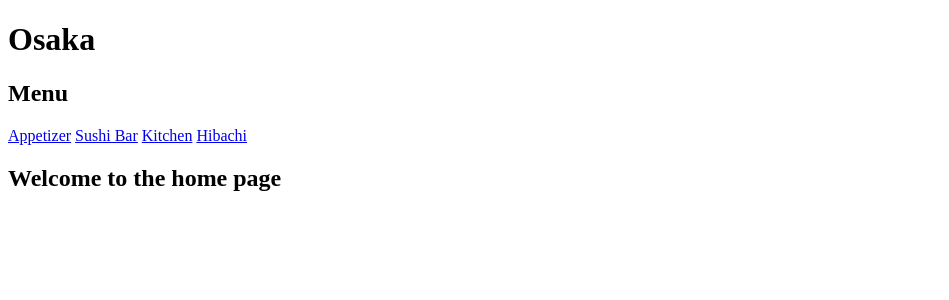
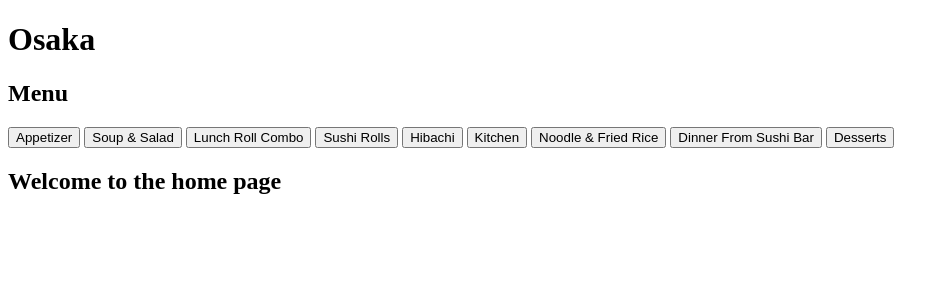
Before and after one commit to mcPython04/osakaMenu, a Django app: page / in a window 1280 px wide. Shown: the top 300 px of the page, without its empty margins (0-949 px from the left). Run offline with Django 4.2, Linux system fonts and the light colour scheme.

Commit message:
added more categories and its relative pages

```diff
--- a/menu/templates/menu/base.html
+++ b/menu/templates/menu/base.html
@@ -6,11 +6,15 @@
 <body>
     <h1>Osaka</h1>
     <h2>Menu</h2>
-    <a href="{% url 'appetizer' %}">Appetizer</a>
-    <a href="{% url 'sushi' %}">Sushi Bar</a>
-    <a href="{% url 'kitchen' %}">Kitchen</a>
-    <a href="{% url 'hibachi' %}">Hibachi</a>
-
+    <a href="{% url 'appetizer' %}"><button>Appetizer</button></a>
+    <a href="{% url 'soup_salad' %}"><button>Soup & Salad</button></a>
+    <a href="{% url 'roll_combo' %}"><button>Lunch Roll Combo</button></a>
+    <a href="{% url 'sushi' %}"><button>Sushi Rolls</button></a>
+    <a href="{% url 'hibachi' %}"><button>Hibachi</button></a>
+    <a href="{% url 'kitchen' %}"><button>Kitchen</button></a>
+    <a href="{% url 'noodle_rice' %}"><button>Noodle & Fried Rice</button></a>
+    <a href="{% url 'sushi_dinner' %}"><button>Dinner From Sushi Bar</button></a>
+    <a href="{% url 'dessert' %}"><button>Desserts</button></a>
     <br>
 
     {% block content %}
--- /dev/null
+++ b/menu/templates/menu/dessert.html
@@ -0,0 +1,5 @@
+{% extends 'menu/base.html' %}
+
+{% block content %}
+    Dessert Page
+{% endblock %}
--- /dev/null
+++ b/menu/templates/menu/noodle_rice.html
@@ -0,0 +1,5 @@
+{% extends 'menu/base.html' %}
+
+{% block content %}
+    Noodle Rice Page
+{% endblock %}
--- /dev/null
+++ b/menu/templates/menu/roll_combo.html
@@ -0,0 +1,5 @@
+{% extends 'menu/base.html' %}
+
+{% block content %}
+    Lunch Roll Combo Page
+{% endblock %}
--- /dev/null
+++ b/menu/templates/menu/soup_salad.html
@@ -0,0 +1,5 @@
+{% extends 'menu/base.html' %}
+
+{% block content %}
+    Soup Salad Page
+{% endblock %}
--- /dev/null
+++ b/menu/templates/menu/sushi_dinner.html
@@ -0,0 +1,5 @@
+{% extends 'menu/base.html' %}
+
+{% block content %}
+    Sushi Dinner Page
+{% endblock %}
--- a/menu/urls.py
+++ b/menu/urls.py
@@ -4,7 +4,12 @@ from . import views
 urlpatterns = [
     path('', views.home, name='home'),
     path('sushi/', views.sushi, name='sushi'),
-    path('appetizers/', views.appetizer, name='appetizer'),
+    path('appetizer/', views.appetizer, name='appetizer'),
     path('hibachi/', views.hibachi, name='hibachi'),
     path('kitchen/', views.kitchen, name='kitchen'),
+    path('noodle_rice/', views.noodle_rice, name='noodle_rice'),
+    path('roll_combo/', views.roll_combo, name='roll_combo'),
+    path('soup_salad/', views.soup_salad, name='soup_salad'),
+    path('sushi_dinner/', views.sushi_dinner, name='sushi_dinner'),
+    path('dessert/', views.dessert, name='dessert'),
 ]
--- a/menu/views.py
+++ b/menu/views.py
@@ -40,3 +40,23 @@ def kitchen(request):
         'kitchen_list': kitchen_dinner_list
     }
     return render(request, 'menu/kitchen.html', context)
+
+
+def soup_salad(request):
+    return render(request, 'menu/soup_salad.html')
+
+
+def noodle_rice(request):
+    return render(request, 'menu/noodle_rice.html')
+
+
+def sushi_dinner(request):
+    return render(request, 'menu/sushi_dinner.html')
+
+
+def roll_combo(request):
+    return render(request, 'menu/roll_combo.html')
+
+
+def dessert(request):
+    return render(request, 'menu/dessert.html')
```
